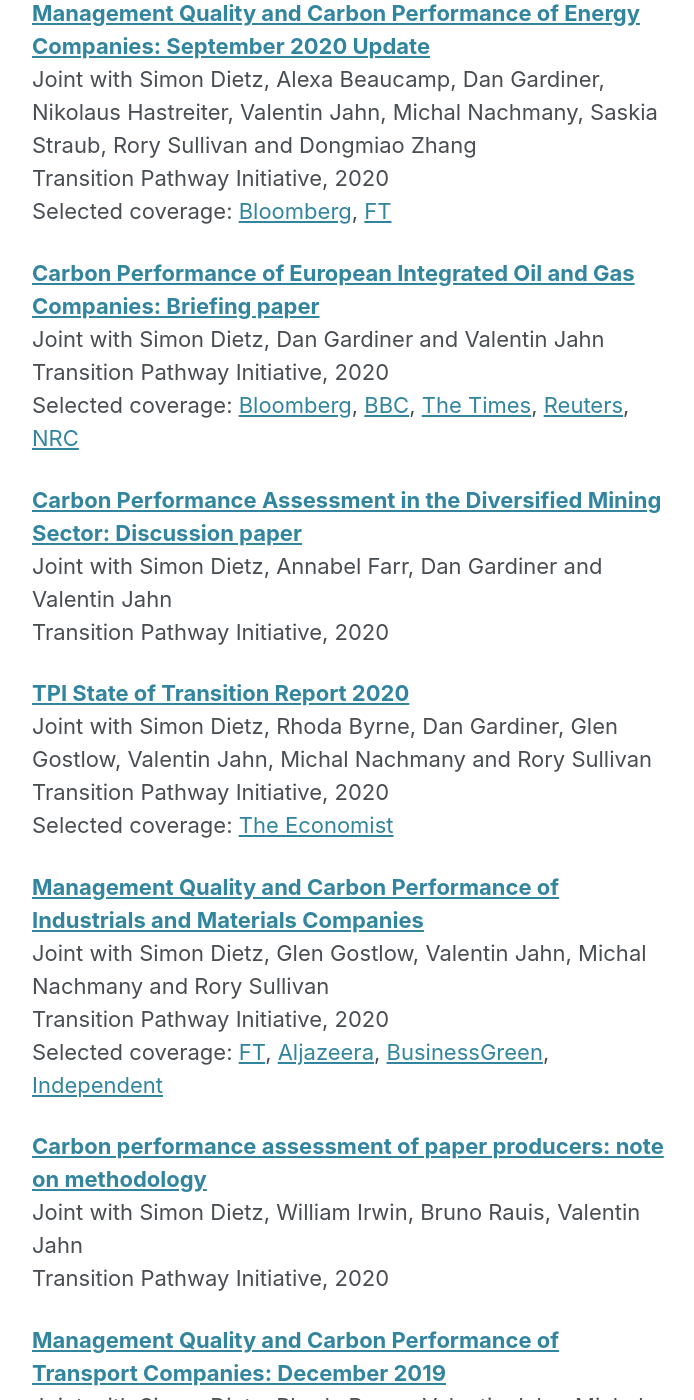
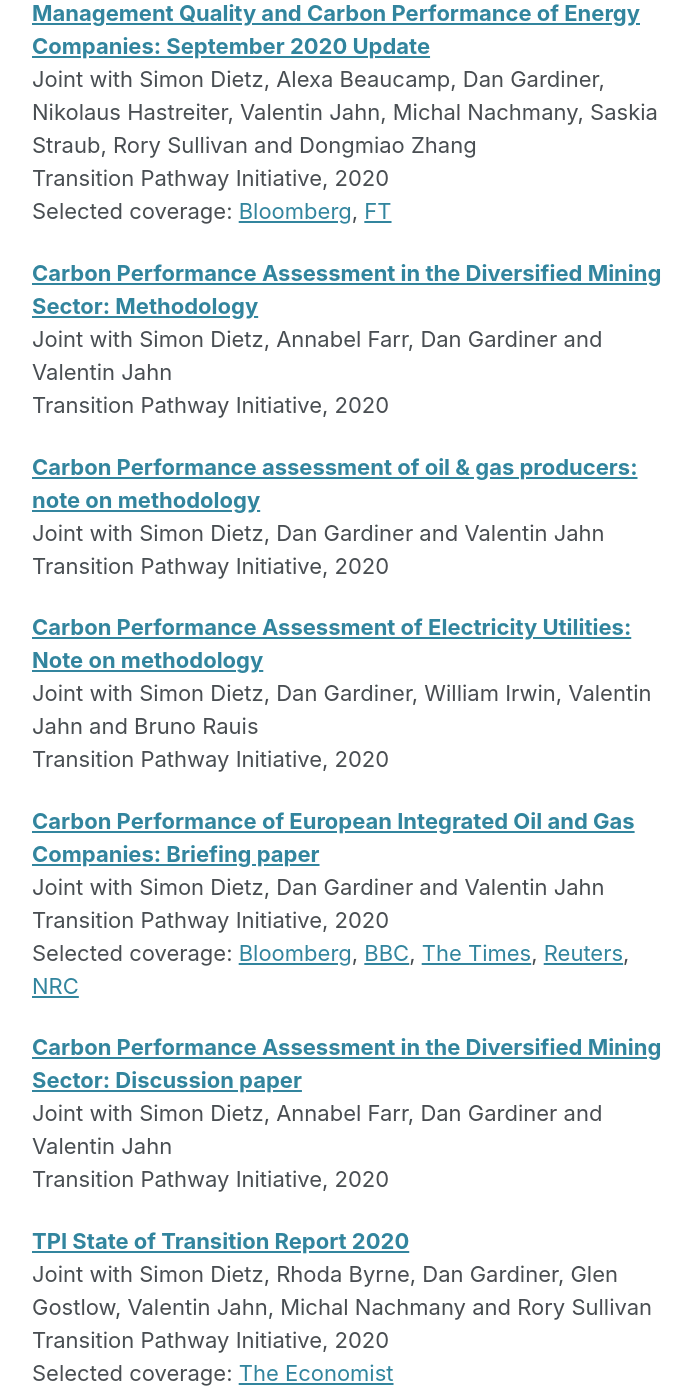
Before and after one commit to JolienNoels/joliennoels.github.io, a Jekyll site: the page built from _pages/research.md, in a window 1280 px wide and 1400 px high, scrolled down 258 px. Shown: the whole window, without its empty margins (290-984 px from the left). Built offline with Jekyll 4.4.1, drawn with Linux system fonts in a browser that asks for light colours; cached includes are drawn as plain includes; nearby versions of some CDN libraries; some of the changed text lies outside the part shown.

Commit message:
publications update

```diff
--- a/_pages/research.md
+++ b/_pages/research.md
@@ -10,6 +10,18 @@
  Joint with Simon Dietz, Alexa Beaucamp, Dan Gardiner, Nikolaus Hastreiter, Valentin Jahn, Michal Nachmany, Saskia Straub, Rory Sullivan and Dongmiao Zhang
  Transition Pathway Initiative, 2020
  Selected coverage: [Bloomberg](https://www.bloomberg.com/news/articles/2020-10-06/fossil-fuel-firms-aren-t-doing-enough-on-emissions-funds-say), [FT](https://www.ft.com/content/16091645-98b3-4041-9ca2-053fb60181ba)
+
+ **[Carbon Performance Assessment in the Diversified Mining Sector: Methodology](http://joliennoels.github.io/files/Diversified-Mining-Methodology-Oct-2020.pdf)**
+   Joint with Simon Dietz, Annabel Farr, Dan Gardiner and Valentin Jahn
+   Transition Pathway Initiative, 2020
+
+**[Carbon Performance assessment of oil & gas producers: note on methodology](http://joliennoels.github.io/files/Oil-and-Gas-Methodology-Oct-2020.pdf)**
+     Joint with Simon Dietz, Dan Gardiner and Valentin Jahn
+     Transition Pathway Initiative, 2020
+
+**[Carbon Performance Assessment of Electricity Utilities: Note on methodology](http://joliennoels.github.io/files/Electricity-Utilities-Methodology-Oct-2020.pdf)**
+       Joint with Simon Dietz, Dan Gardiner, William Irwin, Valentin Jahn and Bruno Rauis
+       Transition Pathway Initiative, 2020
 
 **[Carbon Performance of European Integrated Oil and Gas Companies: Briefing paper](http://joliennoels.github.io/files/European-Integrated-Oil-and-Gas-Briefing-Paper.pdf)**
   Joint with Simon Dietz, Dan Gardiner and Valentin Jahn
@@ -30,7 +42,7 @@
   Transition Pathway Initiative, 2020
   Selected coverage: [FT](https://www.ft.com/content/d94aa146-445a-11ea-a43a-c4b328d9061c), [Aljazeera](https://www.aljazeera.com/ajimpact/18-trillion-investor-group-calls-industry-giants-climate-200203191455108.html), [BusinessGreen](https://www.businessgreen.com/news/4009939/report-industrial-giants-guilty-slow-progress-climate-action), [Independent](https://www.independent.co.uk/news/business/comment/climate-crisis-industry-transition-pathway-initiative-fund-management-investment-a9311621.html)
 
-**[Carbon performance assessment of paper producers: note on methodology](http://joliennoels.github.io/files/Paper-Methodology-Dec-2019.pdf)**
+**[Carbon Performance assessment of paper producers: note on methodology](http://joliennoels.github.io/files/Paper-Methodology-Dec-2019.pdf)**
   Joint with Simon Dietz, William Irwin, Bruno Rauis, Valentin Jahn
   Transition Pathway Initiative, 2020
 
```
Also changed, not shown: 3 other files.
